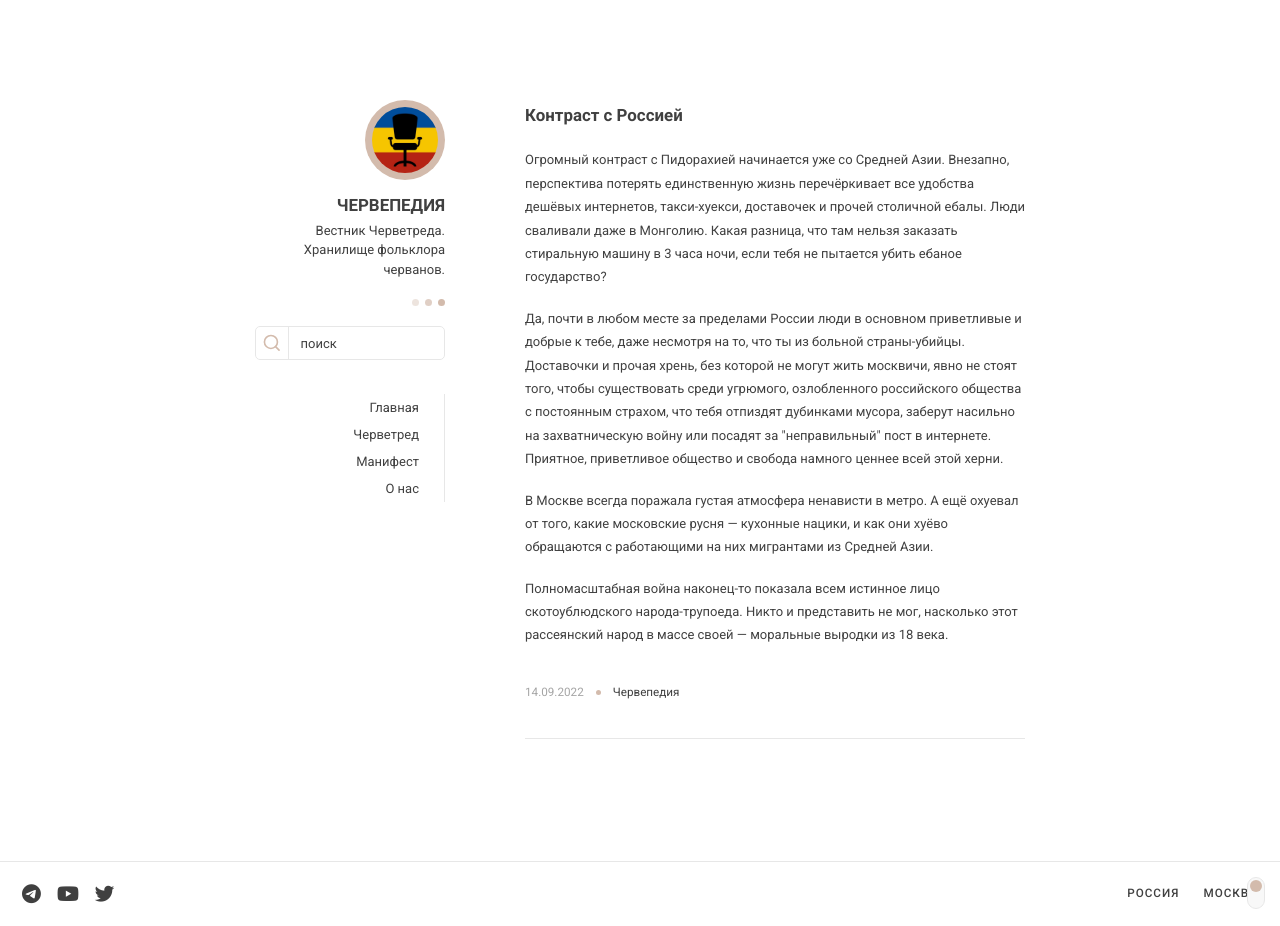
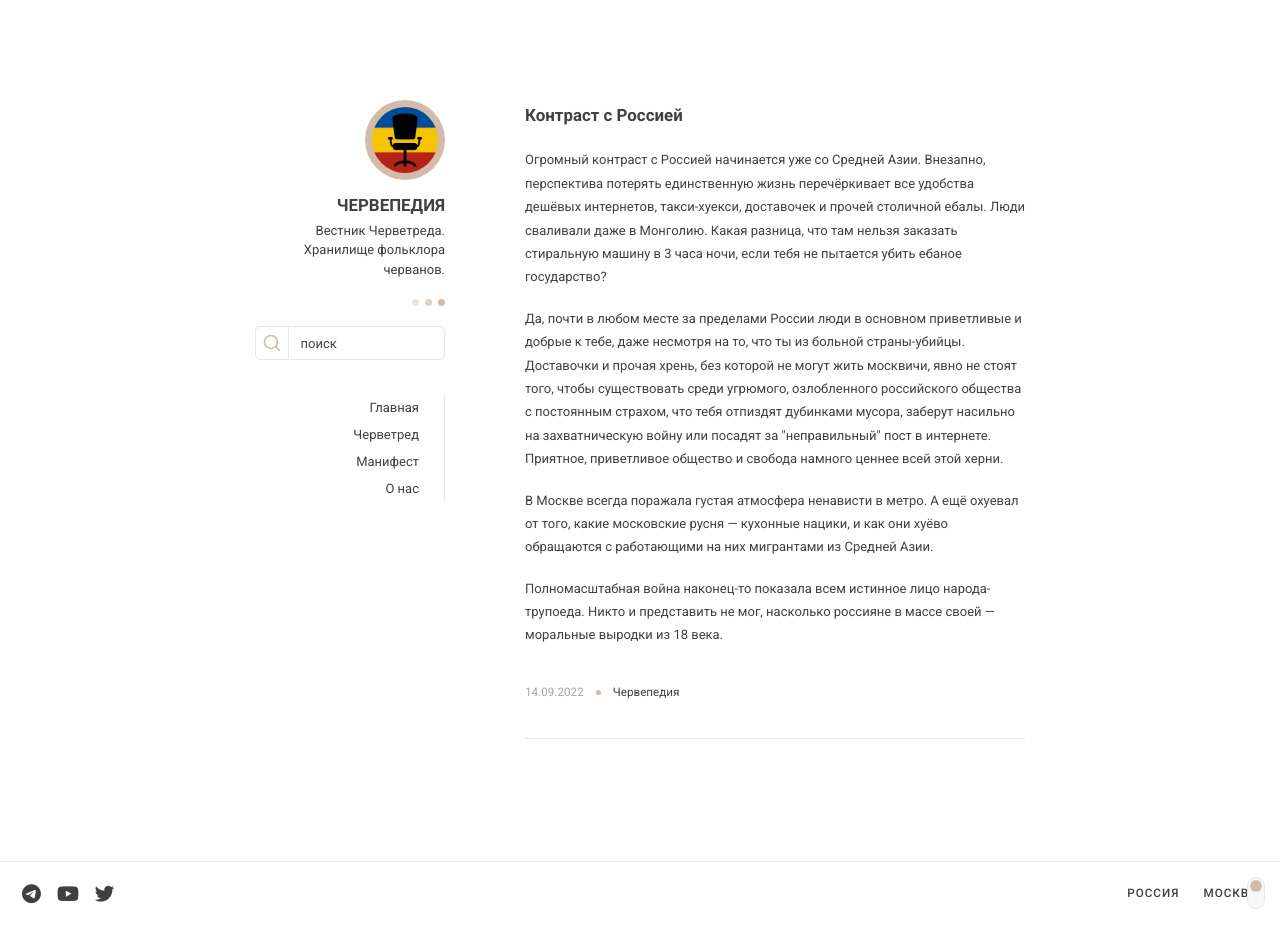
Before and after one commit to chervepediya/chervepediya.github.io, a Jekyll site: the page built from _posts/2022-09-14-kontrast-s-pidorahiey.md, in a window 1280 px wide and 926 px high. Built offline with Jekyll 4.4.1, drawn with Linux system fonts in a browser that asks for light colours; a script that is not in the unit is left out.

Commit message:
Update 2022-09-14-kontrast-s-pidorahiey.md

```diff
--- a/_posts/2022-09-14-kontrast-s-pidorahiey.md
+++ b/_posts/2022-09-14-kontrast-s-pidorahiey.md
@@ -5,10 +5,10 @@ date: 2022-09-14
 layout: post
 ---
 
-<p>Огромный контраст с Пидорахией начинается уже со Средней Азии. Внезапно, перспектива потерять единственную жизнь перечёркивает все удобства дешёвых интернетов, такси-хуекси, доставочек и прочей столичной ебалы. Люди сваливали даже в Монголию. Какая разница, что там нельзя заказать стиральную машину в 3 часа ночи, если тебя не пытается убить ебаное государство?</p>
+<p>Огромный контраст с Россией начинается уже со Средней Азии. Внезапно, перспектива потерять единственную жизнь перечёркивает все удобства дешёвых интернетов, такси-хуекси, доставочек и прочей столичной ебалы. Люди сваливали даже в Монголию. Какая разница, что там нельзя заказать стиральную машину в 3 часа ночи, если тебя не пытается убить ебаное государство?</p>
 
 <p>Да, почти в любом месте за пределами России люди в основном приветливые и добрые к тебе, даже несмотря на то, что ты из больной страны-убийцы. Доставочки и прочая хрень, без которой не могут жить москвичи, явно не стоят того, чтобы существовать среди угрюмого, озлобленного российского общества с постоянным страхом, что тебя отпиздят дубинками мусора, заберут насильно на захватническую войну или посадят за "неправильный" пост в интернете. Приятное, приветливое общество и свобода намного ценнее всей этой херни.</p>
 
 <p>В Москве всегда поражала густая атмосфера ненависти в метро. А ещё охуевал от того, какие московские русня — кухонные нацики, и как они хуёво обращаются с работающими на них мигрантами из Средней Азии.</p>
 
-<p>Полномасштабная война наконец-то показала всем истинное лицо скотоублюдского народа-трупоеда. Никто и представить не мог, насколько этот рассеянский народ в массе своей — моральные выродки из 18 века.</p>
+<p>Полномасштабная война наконец-то показала всем истинное лицо народа-трупоеда. Никто и представить не мог, насколько россияне в массе своей — моральные выродки из 18 века.</p>
```
